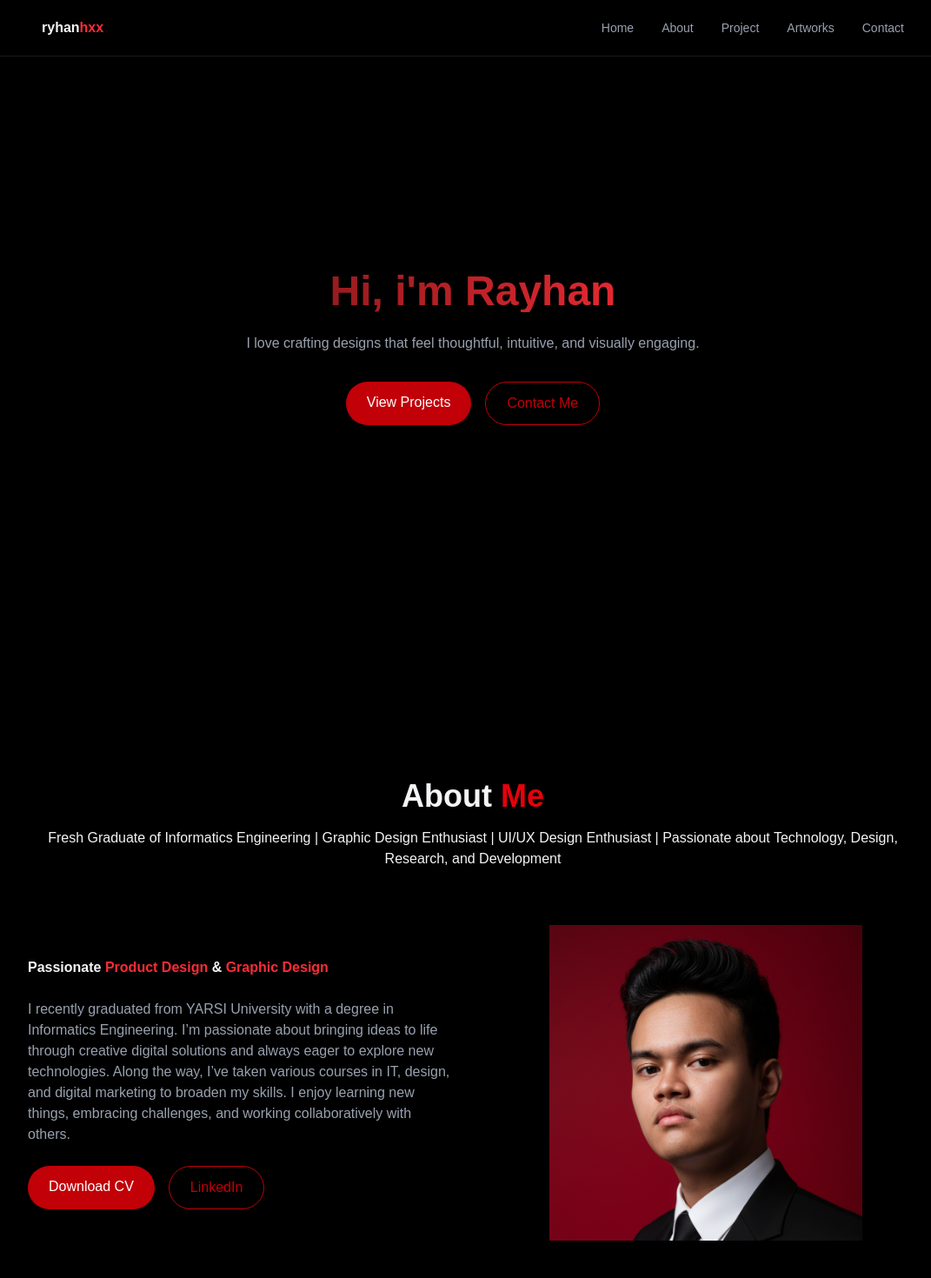
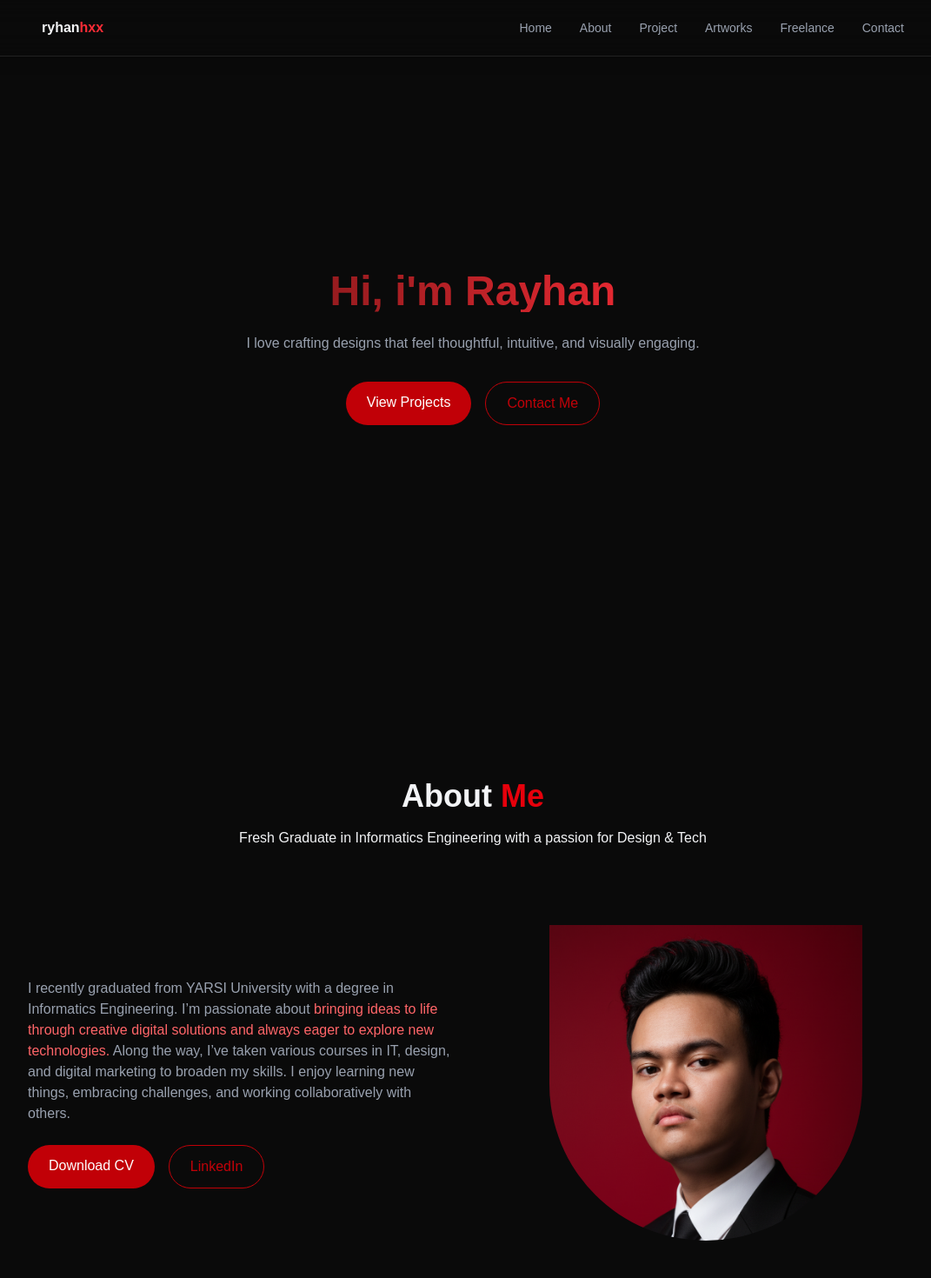
Before and after one commit to ryhanhxx6/ryhanhxx-portofolio, a React (Vite) app: page / in a window 1280 px wide. Shown: the top 1470 px of the page at 87% size, without its empty margins (96-1167 px from the left). Built offline with nearby package versions, Linux system fonts and the light colour scheme.

Commit message:
Update #5

```diff
--- a/src/App.jsx
+++ b/src/App.jsx
@@ -1,36 +1,40 @@
-import './App.css'
-import { useState } from 'react'
-import { Navbar } from './component/Navbar'
-import { MobileMenu } from './component/MobileMenu'
-import { Home } from './component/sections/Home'
-import { Contact } from './component/sections/Contact'
-import { About } from './component/sections/About'
-import { Projects } from './component/sections/Projects'
-import { Artworks } from './component/sections/Artworks'
-import { LoadingScreen } from './component/LoadingScreen'
-import "./index.css"
-
+import "./App.css";
+import { useState } from "react";
+import { Navbar } from "./component/Navbar";
+import { MobileMenu } from "./component/MobileMenu";
+import { Home } from "./component/sections/Home";
+import { Contact } from "./component/sections/Contact";
+import { About } from "./component/sections/About";
+import { Projects } from "./component/sections/Projects";
+import { Artworks } from "./component/sections/Artworks";
+import { Freelance } from "./component/sections/Freelance";
+// import { LoadingScreen } from './component/LoadingScreen'
+import "./index.css";
 
 function App() {
-  const [isLoaded, setIsLoaded] = useState(false)
-  const [menuOpen, setMenuOpen] = useState(false)
+  const [isLoaded, setIsLoaded] = useState(false);
+  const [menuOpen, setMenuOpen] = useState(false);
 
   return (
-    <>{!isLoaded && <LoadingScreen onComplete={() => setIsLoaded(true)}/>}
-      <div className={`min-h-screen transition-opacity duration-700" ${
-        isLoaded ? "opacity-100": "opacity-0"}
-      bg-black text-gray`}
-      >
-        <Navbar menuOpen={menuOpen} setMenuOpen={setMenuOpen}/>
-        <MobileMenu menuOpen={menuOpen} setMenuOpen={setMenuOpen}/>
-        <Home/>
-        <About/>
-        <Projects/>
-        <Artworks/>
-        <Contact/>
-      </div>
-    </>
-  )
+    <div>
+      <Navbar menuOpen={menuOpen} setMenuOpen={setMenuOpen} />
+      <MobileMenu menuOpen={menuOpen} setMenuOpen={setMenuOpen} />
+      <Home />
+      <About />
+      <Projects />
+      <Artworks />
+      <Freelance />
+      <Contact />
+    </div>
+    // <>{!isLoaded && <LoadingScreen onComplete={() => setIsLoaded(true)}/>}
+    //   <div className={`min-h-screen transition-opacity duration-700" ${
+    //     isLoaded ? "opacity-100": "opacity-0"}
+    //   bg-black text-gray`}
+    //   >
+
+    //   </div>
+    // </>
+  );
 }
 
-export default App
+export default App;
--- a/src/component/MobileMenu.jsx
+++ b/src/component/MobileMenu.jsx
@@ -68,6 +68,17 @@ export const MobileMenu = ({ menuOpen, setMenuOpen }) => {
         Artworks
       </a>
       <a
+        href="#freelance"
+        onClick={() => setMenuOpen(false)}
+        className={`text-lg font-semibold text-white my-4 transform transition-transform duration-300
+            ${
+              menuOpen ? "opacity-100 translate-y-0" : "opacity-0 translate-y-5"
+            }
+    `}
+      >
+        Freelance
+      </a>
+      <a
         href="#contact"
         onClick={() => setMenuOpen(false)}
         className={`text-lg font-semibold text-white my-4 transform transition-transform duration-300
--- a/src/component/Navbar.jsx
+++ b/src/component/Navbar.jsx
@@ -46,6 +46,12 @@ export const Navbar = ({ menuOpen, setMenuOpen }) => {
               Artworks
             </a>
             <a
+              href="#freelance"
+              className="text-gray-400 hover:text-white transition-colors"
+            >
+              Freelance
+            </a>
+            <a
               href="#contact"
               className="text-gray-400 hover:text-white transition-colors"
             >
--- a/src/component/sections/About.jsx
+++ b/src/component/sections/About.jsx
@@ -12,22 +12,24 @@ export const About = () => {
             About <span className="text-red-600"> Me</span>
           </h2>
 
-          <p className="text-center">Fresh Graduate of Informatics Engineering | Graphic Design Enthusiast | UI/UX Design Enthusiast | Passionate about Technology, Design, Research, and Development</p>
+          <h3 className="text-center mb-6">
+            Fresh Graduate in Informatics Engineering with a passion for Design
+            & Tech
+          </h3>
 
           <div className="grid grid-cols-1 md:grid-cols-2 gap-12 items-center">
             <div className="space-y-6">
-              <h3 className="text-md font-semibold ">
-                Passionate <span className="text-red-500">Product Design</span>{" "}
-                & <span className="text-red-500">Graphic Design</span>
-              </h3>
               <p className="text-gray-400 text-md">
                 I recently graduated from YARSI University with a degree in
-                Informatics Engineering. I’m passionate about bringing ideas to
-                life through creative digital solutions and always eager to
-                explore new technologies. Along the way, I’ve taken various
-                courses in IT, design, and digital marketing to broaden my
-                skills. I enjoy learning new things, embracing challenges, and
-                working collaboratively with others.
+                Informatics Engineering. I’m passionate about{" "}
+                <span className="text-red-400">
+                  bringing ideas to life through creative digital solutions and
+                  always eager to explore new technologies.
+                </span>{" "}
+                Along the way, I’ve taken various courses in IT, design, and
+                digital marketing to broaden my skills. I enjoy learning new
+                things, embracing challenges, and working collaboratively with
+                others.
               </p>
               <div className="flex justify-left space-x-4">
                 <a
@@ -50,7 +52,7 @@ export const About = () => {
                 <img
                   src={item.image}
                   alt=""
-                  className="rounded py-16 px-16 hidden md:block "
+                  className="rounded-b-full py-16 px-16 hidden md:block "
                 />
               ))}
             </div>
--- a/src/component/sections/Artworks.jsx
+++ b/src/component/sections/Artworks.jsx
@@ -30,7 +30,7 @@ const graphicDesigns = [
   { id: 29, image: Socmed6 },
   { id: 30, image: Socmed1 },
   { id: 31, image: Socmed9 },
-  { id: 32, image: Socmed11},
+  { id: 32, image: Socmed11 },
   { id: 33, image: Socmed10 },
   { id: 34, image: Socmed13 },
 ];
--- a/src/component/sections/Contact.jsx
+++ b/src/component/sections/Contact.jsx
@@ -9,11 +9,9 @@ export const Contact = () => {
       <RevealOnScroll>
         <p className="text-md mb-8 max-w-3xl text-center text-gray-400">
           Find me online on most digital platforms{" "}
-          <a href="https://instagram.com/ryhanhxx"><span className="text-red-400 font-semibold">@ryhanhxx</span></a>, or by clicking the
+          <a href="https://instagram.com/ryhanhxx"><span className="text-red-400">@ryhanhxx</span></a>, or by clicking the
           links below. For all business and projects inquiries, email me at{" "}
-          <span className="text-red-400">ryhanhxx6@gmail.com</span> I also run a
-          freelance design account on Instagram at{" "}
-          <a href="https://instagram.com/designoirrr"><span className="text-red-400 font-semibold ">@designoirrr</span>.</a>
+          <span className="text-red-400">ryhanhxx6@gmail.com</span>.
         </p>
       </RevealOnScroll>
     </section>
--- /dev/null
+++ b/src/component/sections/Freelance.jsx
@@ -0,0 +1,55 @@
+import { RevealOnScroll } from "../RevealOnScroll";
+import Image from "../img/Ipad.png";
+
+const photo = [{ id: 1, image: Image }];
+
+export const Freelance = () => {
+  return (
+    <section id="freelance" className="py-24 px-4 relative">
+      <RevealOnScroll>
+        <div className="container mx-auto max-w-5xl">
+          <h2 className="text-3xl md:text-4xl font-bold mb-4 text-center">
+            Desig<span className="text-red-600">noir</span>
+          </h2>
+
+          <h3 className="text-center mb-12">
+            Creative Vision, Executed with Precision.
+          </h3>
+
+          <div className="grid grid-cols-1 md:grid-cols-2 gap-12 items-center">
+            <div className="grid grid-cols-1 gap-6">
+              {photo.map((item) => (
+                <img
+                  src={item.image}
+                  alt=""
+                  className="py-max px-max bg-origin-content"
+                />
+              ))}
+            </div>
+
+            <div className="space-y-6">
+              <p className="text-gray-400 text-md">
+                Your ideas, elevated. Crafting elegant designs. Delivering
+                polished, impactful, and clear brands that have a touch that
+                dare to stand out. Ready to transform your brand narrative?
+                Explore my featured projects below, where{" "}
+                <span className="text-red-400">
+                  every pixel is crafted to communicate confidence and style.
+                </span>{" "}
+                Let’s build something extraordinary together.
+              </p>
+              <div className="flex justify-left space-x-4">
+                <a
+                  href="https://instagram.com/designoirrr"
+                  className="bg-red-700 text-white py-3 px-6 rounded-full font-medium transition relative overflow-hidden hover:bg-red-800 transition delay-150"
+                >
+                  View Instagram
+                </a>
+              </div>
+            </div>
+          </div>
+        </div>
+      </RevealOnScroll>
+    </section>
+  );
+};
--- a/src/component/sections/Projects.jsx
+++ b/src/component/sections/Projects.jsx
@@ -99,7 +99,7 @@ export const Projects = () => {
                     {project.tags.map((tag, index) => (
                       <span
                         key={index}
-                        className="px-2 py-1 text-xs font-medium rounded bg-secondary text-secondary-foreground bg-gray-800"
+                        className="px-2 py-1 text-xs font-medium rounded bg-secondary text-secondary-foreground bg-gray-900"
                       >
                         {tag}
                       </span>
@@ -118,7 +118,7 @@ export const Projects = () => {
                       <a
                         href={project.demoUrl}
                         target="_blank"
-                        className=" bg-red-800 text-white py-2 px-4 text-sm rounded-lg font-semibold transition relative overflow-hidden hover:bg-red-700 transition delay-150 hover:text-white>"
+                        className=" bg-gray-800 text-white py-2 px-4 text-sm rounded-lg font-semibold transition relative overflow-hidden hover:bg-red-700 transition delay-150 hover:text-white>"
                       >
                         View Documentation
                       </a>
@@ -128,6 +128,8 @@ export const Projects = () => {
               </div>
             ))}
           </div>
+
+
         </div>
       </RevealOnScroll>
     </section>
```
Also changed, not shown: 1 other file (tests, documents, lock files or other folders). Lines whose indentation alone changed are shown as unchanged.
